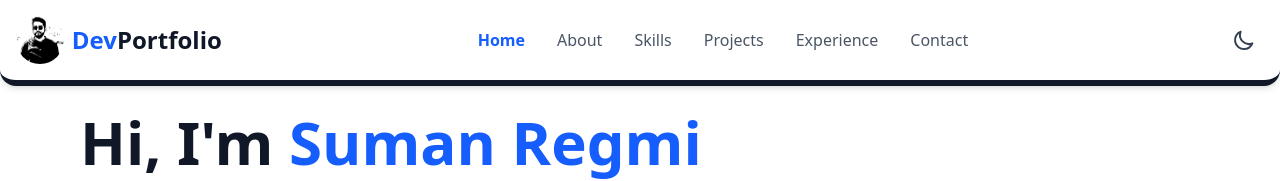
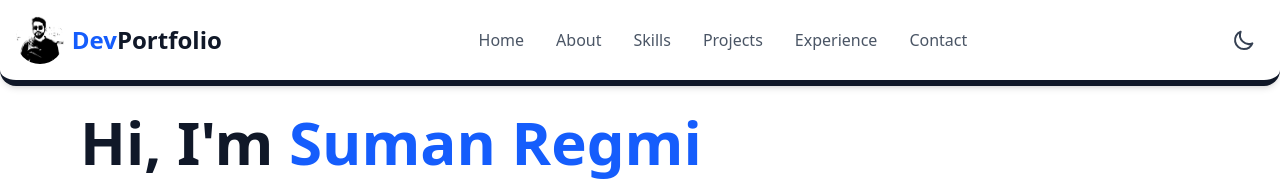
Before and after one commit to SumaniqueCode/SumaniqueCode, a React (Vite) app: page / in a window 1280 px wide. Shown: the top 181 px of the page. Built offline with nearby package versions, Linux system fonts and the light colour scheme.

Commit message:
Updated theme provider context

```diff
--- a/src/ThemeContext.tsx
+++ b/src/ThemeContext.tsx
@@ -10,7 +10,7 @@ const ThemeContext = createContext<ThemeContextType | undefined>(undefined);
 
 export const ThemeProvider: React.FC<{ children: ReactNode }> = ({ children }) => {
   const [darkMode, setDarkMode] = useState<boolean>(false);
-  const [activeSection, setActiveSection] = useState<string>("home");
+  const [activeSection, setActiveSection] = useState<string>("top");
   return (
     <ThemeContext.Provider value={{ darkMode, setDarkMode, activeSection, setActiveSection }}>
       {children}
```
